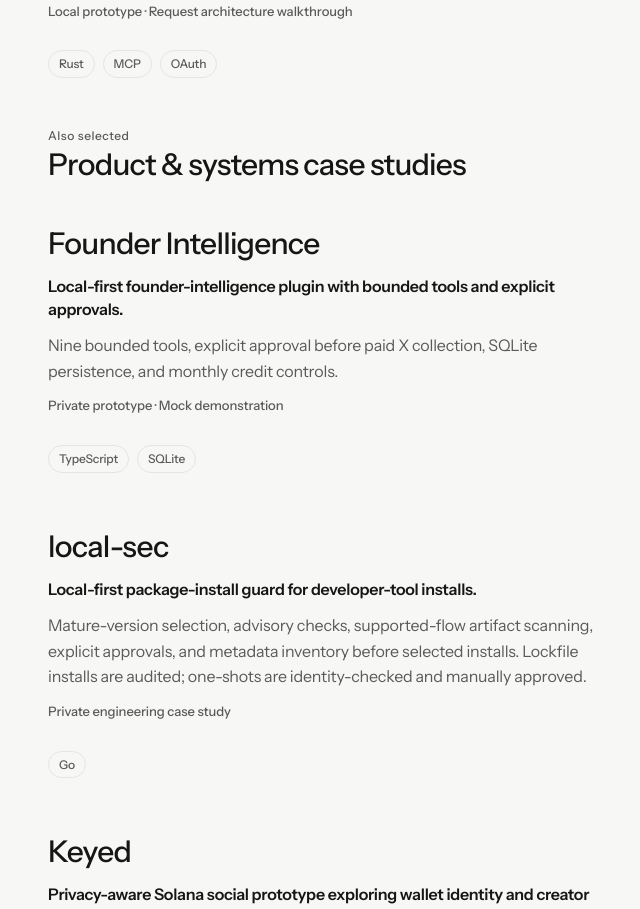
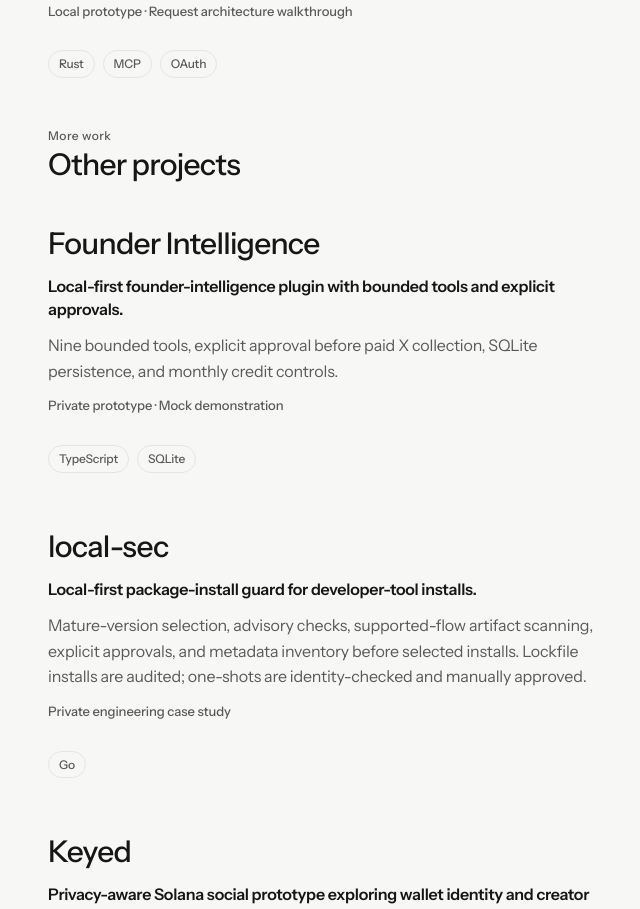
Before and after one commit to rutts29/rutts29, a Next.js app in the folder terminal-portfolio/: page / in a window 1280 px wide. Shown: the part 2160-3069 px from the top of the page, without its empty margins (72-712 px from the left). Built offline with nearby package versions, Linux system fonts and the light colour scheme.

Commit message:
Simplify secondary projects section labels

```diff
--- a/terminal-portfolio/src/components/SimplePortfolio.tsx
+++ b/terminal-portfolio/src/components/SimplePortfolio.tsx
@@ -637,9 +637,9 @@
             {secondary.length > 0 ? (
               <>
                 <header className="simple-section-head simple-reveal" style={{ marginTop: "2rem" }}>
-                  <p className="simple-label">Also selected</p>
+                  <p className="simple-label">More work</p>
                   <h3 className="simple-title simple-title-lg">
-                    Product &amp; systems case studies
+                    Other projects
                   </h3>
                 </header>
                 <div className="simple-list">
```
